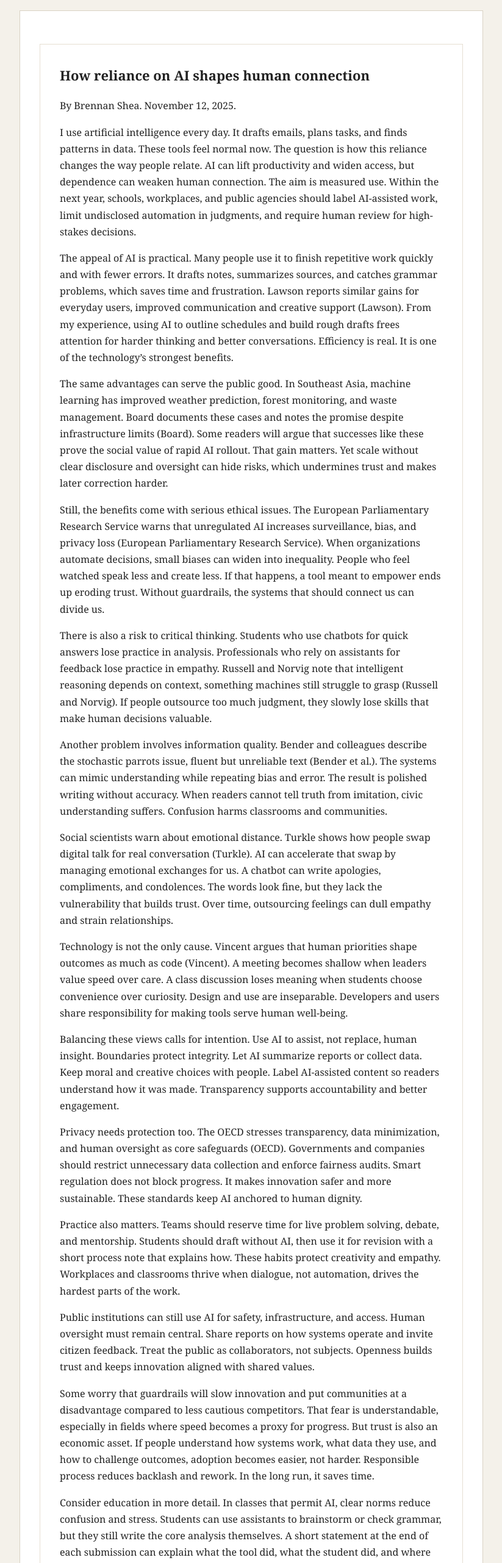
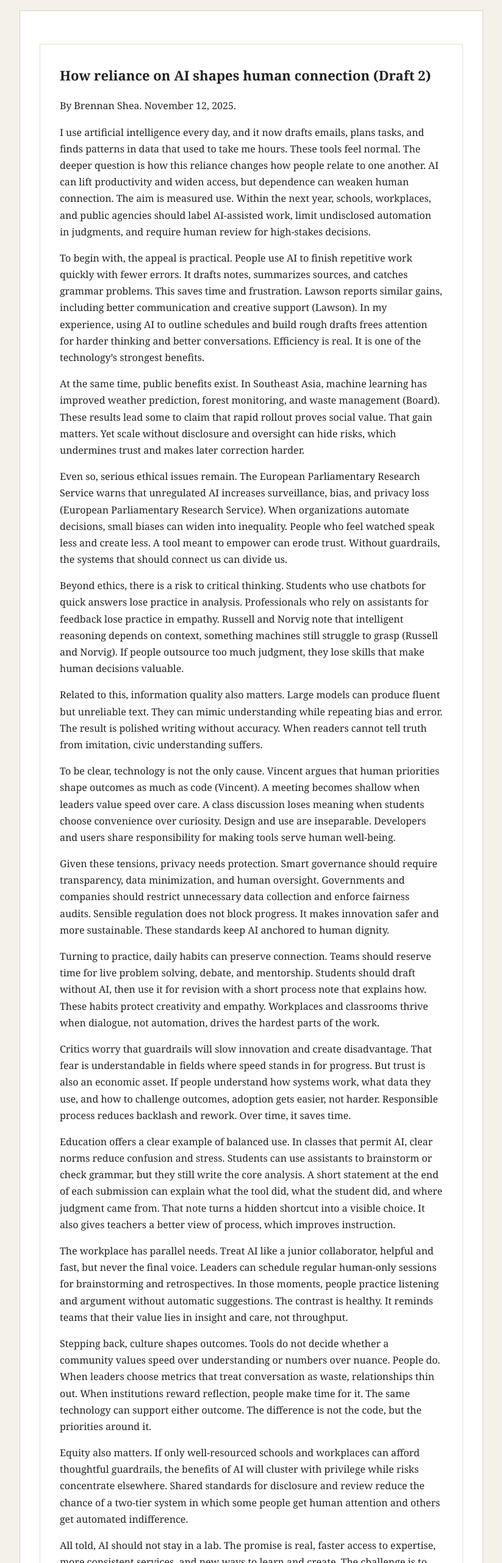
Before and after one commit to bshea-1/ENC-1102-Project, a plain HTML site: page index.html in a window 1280 px wide. Shown: the part 237-2800 px from the top of the page at 61% size, without its empty margins (228-1051 px from the left). Drawn offline with Linux system fonts and the light colour scheme.

Commit message:
Fixed Formatting

```diff
--- a/index.html
+++ b/index.html
@@ -41,31 +41,25 @@
       <section id="draft2" role="tabpanel" class="active" aria-labelledby="tab-draft2">
         <div class="card">
           <article>
-            <h2>How reliance on AI shapes human connection</h2>
+            <h2>How reliance on AI shapes human connection (Draft 2)</h2>
             <div class="meta">By Brennan Shea. November 12, 2025.</div>
-            <p>I use artificial intelligence every day. It drafts emails, plans tasks, and finds patterns in data. These tools feel normal now. The question is how this reliance changes the way people relate. AI can lift productivity and widen access, but dependence can weaken human connection. The aim is measured use. Within the next year, schools, workplaces, and public agencies should label AI-assisted work, limit undisclosed automation in judgments, and require human review for high-stakes decisions.</p>
-            <p>The appeal of AI is practical. Many people use it to finish repetitive work quickly and with fewer errors. It drafts notes, summarizes sources, and catches grammar problems, which saves time and frustration. Lawson reports similar gains for everyday users, improved communication and creative support (Lawson). From my experience, using AI to outline schedules and build rough drafts frees attention for harder thinking and better conversations. Efficiency is real. It is one of the technology’s strongest benefits.</p>
-            <p>The same advantages can serve the public good. In Southeast Asia, machine learning has improved weather prediction, forest monitoring, and waste management. Board documents these cases and notes the promise despite infrastructure limits (Board). Some readers will argue that successes like these prove the social value of rapid AI rollout. That gain matters. Yet scale without clear disclosure and oversight can hide risks, which undermines trust and makes later correction harder.</p>
-            <p>Still, the benefits come with serious ethical issues. The European Parliamentary Research Service warns that unregulated AI increases surveillance, bias, and privacy loss (European Parliamentary Research Service). When organizations automate decisions, small biases can widen into inequality. People who feel watched speak less and create less. If that happens, a tool meant to empower ends up eroding trust. Without guardrails, the systems that should connect us can divide us.</p>
-            <p>There is also a risk to critical thinking. Students who use chatbots for quick answers lose practice in analysis. Professionals who rely on assistants for feedback lose practice in empathy. Russell and Norvig note that intelligent reasoning depends on context, something machines still struggle to grasp (Russell and Norvig). If people outsource too much judgment, they slowly lose skills that make human decisions valuable.</p>
-            <p>Another problem involves information quality. Bender and colleagues describe the stochastic parrots issue, fluent but unreliable text (Bender et al.). The systems can mimic understanding while repeating bias and error. The result is polished writing without accuracy. When readers cannot tell truth from imitation, civic understanding suffers. Confusion harms classrooms and communities.</p>
-            <p>Social scientists warn about emotional distance. Turkle shows how people swap digital talk for real conversation (Turkle). AI can accelerate that swap by managing emotional exchanges for us. A chatbot can write apologies, compliments, and condolences. The words look fine, but they lack the vulnerability that builds trust. Over time, outsourcing feelings can dull empathy and strain relationships.</p>
-            <p>Technology is not the only cause. Vincent argues that human priorities shape outcomes as much as code (Vincent). A meeting becomes shallow when leaders value speed over care. A class discussion loses meaning when students choose convenience over curiosity. Design and use are inseparable. Developers and users share responsibility for making tools serve human well-being.</p>
-            <p>Balancing these views calls for intention. Use AI to assist, not replace, human insight. Boundaries protect integrity. Let AI summarize reports or collect data. Keep moral and creative choices with people. Label AI-assisted content so readers understand how it was made. Transparency supports accountability and better engagement.</p>
-            <p>Privacy needs protection too. The OECD stresses transparency, data minimization, and human oversight as core safeguards (OECD). Governments and companies should restrict unnecessary data collection and enforce fairness audits. Smart regulation does not block progress. It makes innovation safer and more sustainable. These standards keep AI anchored to human dignity.</p>
-            <p>Practice also matters. Teams should reserve time for live problem solving, debate, and mentorship. Students should draft without AI, then use it for revision with a short process note that explains how. These habits protect creativity and empathy. Workplaces and classrooms thrive when dialogue, not automation, drives the hardest parts of the work.</p>
-            <p>Public institutions can still use AI for safety, infrastructure, and access. Human oversight must remain central. Share reports on how systems operate and invite citizen feedback. Treat the public as collaborators, not subjects. Openness builds trust and keeps innovation aligned with shared values.</p>
-            <p>Some worry that guardrails will slow innovation and put communities at a disadvantage compared to less cautious competitors. That fear is understandable, especially in fields where speed becomes a proxy for progress. But trust is also an economic asset. If people understand how systems work, what data they use, and how to challenge outcomes, adoption becomes easier, not harder. Responsible process reduces backlash and rework. In the long run, it saves time.</p>
-            <p>Consider education in more detail. In classes that permit AI, clear norms reduce confusion and stress. Students can use assistants to brainstorm or check grammar, but they still write the core analysis themselves. A short statement at the end of each submission can explain what the tool did, what the student did, and where judgment came from. That note turns a hidden shortcut into a visible choice. It also gives teachers a better view of the process, which is useful feedback for instruction.</p>
-            <p>The workplace has parallel needs. Teams that rely on AI for planning or drafting should treat the system like a junior collaborator: helpful, fast, and never the final voice. Leaders can schedule regular “human-only” sessions for brainstorming or retrospective conversations. In those moments, people practice listening and argument without the net of automatic suggestions. The contrast is healthy. It reminds teams that their value lies in insight and care, not just throughput.</p>
-            <p>High-stakes decisions deserve special protection. If a model screens loans, grades essays, flags medical images, or prioritizes social services, it should not operate in the dark. People who are affected need to know how to ask questions, request review, and appeal outcomes to a person with authority to change them. That path should be simple and fast. Otherwise, the appearance of efficiency wins while fairness and dignity lose.</p>
-            <p>Culture shapes all of this. Tools do not decide whether a community values speed over understanding or numbers over nuance. People do. When leaders choose metrics that treat conversation as waste, relationships thin out. When institutions reward reflection, people make time for it. The same technology can support either outcome. The difference is not the code, but the priorities around it.</p>
-            <p>There are also concrete design choices that keep AI relational instead of isolating. One choice is friction. If an assistant writes a response for you, the interface can require a short edit before sending. That pause invites voice and accountability. Another choice is visibility. Systems can show the sources behind a claim, not just a polished paragraph. A third choice is reciprocity. Instead of doing tasks invisibly, tools can teach while helping, explaining why a suggestion fits and what tradeoffs it carries. Each of these choices keeps the person in the loop.</p>
-            <p>Critics sometimes argue that people already outsource judgment to institutions and experts, so worrying about AI is just nostalgia. But the scale and speed of computation make this wave different. A single model can shape millions of interactions in a day, often with a tone that sounds authoritative even when it is uncertain. That reach demands higher standards for evidence, consent, and correction than most past tools required.</p>
-            <p>It is also worth naming the equity angle. If only well-resourced schools and workplaces can afford thoughtful guardrails, then the benefits of AI will cluster with privilege while risks concentrate elsewhere. That pattern already appears in other technologies, from broadband to digital identification. Shared standards for disclosure and review reduce the chance of a two-tier system in which some people get human attention and others get automated indifference.</p>
-            <p>None of this implies that AI should stay in a lab. The promise is real: faster access to expertise, more consistent service delivery, new ways to learn and create. The challenge is to pursue those gains without draining the human contact that gives work and learning their meaning. In practice, that means writing policies that are short, clear, and lived—not just filed. It means treating labels and process notes as habits, not hurdles. And it means honoring slowness at the moments where speed would break trust.</p>
-            <p>The question is not whether AI helps or harms. The question is how we choose to use it. AI can expand knowledge, simplify tasks, and improve services. It can also dull empathy, spread bias, and narrow curiosity if left unchecked. The future depends on our willingness to slow down, label help, and stay accountable. Pair efficiency with ethics, and curiosity with care, so AI supports, not replaces, the human connection that defines us.</p>
-            <p>My own habits have changed during this project. I still use AI for outlines and checks, but I try to pause before accepting the first draft. I ask whether the sentence sounds like me, whether the claim has a source I can read, and whether the suggestion would land well with the person on the other side. That pause takes a minute. It often saves an apology later. It feels like the difference between sending words and sending attention.</p>
+            <p>I use artificial intelligence every day, and it now drafts emails, plans tasks, and finds patterns in data that used to take me hours. These tools feel normal. The deeper question is how this reliance changes how people relate to one another. AI can lift productivity and widen access, but dependence can weaken human connection. The aim is measured use. Within the next year, schools, workplaces, and public agencies should label AI-assisted work, limit undisclosed automation in judgments, and require human review for high-stakes decisions.</p>
+            <p>To begin with, the appeal is practical. People use AI to finish repetitive work quickly with fewer errors. It drafts notes, summarizes sources, and catches grammar problems. This saves time and frustration. Lawson reports similar gains, including better communication and creative support (Lawson). In my experience, using AI to outline schedules and build rough drafts frees attention for harder thinking and better conversations. Efficiency is real. It is one of the technology’s strongest benefits.</p>
+            <p>At the same time, public benefits exist. In Southeast Asia, machine learning has improved weather prediction, forest monitoring, and waste management (Board). These results lead some to claim that rapid rollout proves social value. That gain matters. Yet scale without disclosure and oversight can hide risks, which undermines trust and makes later correction harder.</p>
+            <p>Even so, serious ethical issues remain. The European Parliamentary Research Service warns that unregulated AI increases surveillance, bias, and privacy loss (European Parliamentary Research Service). When organizations automate decisions, small biases can widen into inequality. People who feel watched speak less and create less. A tool meant to empower can erode trust. Without guardrails, the systems that should connect us can divide us.</p>
+            <p>Beyond ethics, there is a risk to critical thinking. Students who use chatbots for quick answers lose practice in analysis. Professionals who rely on assistants for feedback lose practice in empathy. Russell and Norvig note that intelligent reasoning depends on context, something machines still struggle to grasp (Russell and Norvig). If people outsource too much judgment, they lose skills that make human decisions valuable.</p>
+            <p>Related to this, information quality also matters. Large models can produce fluent but unreliable text. They can mimic understanding while repeating bias and error. The result is polished writing without accuracy. When readers cannot tell truth from imitation, civic understanding suffers.</p>
+            <p>To be clear, technology is not the only cause. Vincent argues that human priorities shape outcomes as much as code (Vincent). A meeting becomes shallow when leaders value speed over care. A class discussion loses meaning when students choose convenience over curiosity. Design and use are inseparable. Developers and users share responsibility for making tools serve human well-being.</p>
+            <p>Given these tensions, privacy needs protection. Smart governance should require transparency, data minimization, and human oversight. Governments and companies should restrict unnecessary data collection and enforce fairness audits. Sensible regulation does not block progress. It makes innovation safer and more sustainable. These standards keep AI anchored to human dignity.</p>
+            <p>Turning to practice, daily habits can preserve connection. Teams should reserve time for live problem solving, debate, and mentorship. Students should draft without AI, then use it for revision with a short process note that explains how. These habits protect creativity and empathy. Workplaces and classrooms thrive when dialogue, not automation, drives the hardest parts of the work.</p>
+            <p>Critics worry that guardrails will slow innovation and create disadvantage. That fear is understandable in fields where speed stands in for progress. But trust is also an economic asset. If people understand how systems work, what data they use, and how to challenge outcomes, adoption gets easier, not harder. Responsible process reduces backlash and rework. Over time, it saves time.</p>
+            <p>Education offers a clear example of balanced use. In classes that permit AI, clear norms reduce confusion and stress. Students can use assistants to brainstorm or check grammar, but they still write the core analysis. A short statement at the end of each submission can explain what the tool did, what the student did, and where judgment came from. That note turns a hidden shortcut into a visible choice. It also gives teachers a better view of process, which improves instruction.</p>
+            <p>The workplace has parallel needs. Treat AI like a junior collaborator, helpful and fast, but never the final voice. Leaders can schedule regular human-only sessions for brainstorming and retrospectives. In those moments, people practice listening and argument without automatic suggestions. The contrast is healthy. It reminds teams that their value lies in insight and care, not throughput.</p>
+            <p>Stepping back, culture shapes outcomes. Tools do not decide whether a community values speed over understanding or numbers over nuance. People do. When leaders choose metrics that treat conversation as waste, relationships thin out. When institutions reward reflection, people make time for it. The same technology can support either outcome. The difference is not the code, but the priorities around it.</p>
+            <p>Equity also matters. If only well-resourced schools and workplaces can afford thoughtful guardrails, the benefits of AI will cluster with privilege while risks concentrate elsewhere. Shared standards for disclosure and review reduce the chance of a two-tier system in which some people get human attention and others get automated indifference.</p>
+            <p>All told, AI should not stay in a lab. The promise is real, faster access to expertise, more consistent services, and new ways to learn and create. The challenge is to pursue those gains without draining the human contact that gives work and learning their meaning. In practice, write policies that are short, clear, and lived. Treat labels and process notes as habits, not hurdles. Honor slowness when speed would break trust.</p>
+            <p>In the end, the question is not whether AI helps or harms. The question is how we choose to use it. AI can expand knowledge, simplify tasks, and improve services. It can also dull empathy, spread bias, and narrow curiosity if left unchecked. The future depends on our willingness to slow down, label help, and stay accountable. Pair efficiency with ethics, and curiosity with care, so AI supports, not replaces, the human connection that defines us.</p>
+            <p>My habits reflect this approach. I still use AI for outlines and checks, but I pause before accepting the first draft. I ask whether the sentence sounds like me, whether the claim has a source I can read, and whether the suggestion would land well with the person on the other side. That pause takes a minute. It often saves an apology later. It feels like the difference between sending words and sending attention.</p>
           </article>
         </div>
       </section>
@@ -74,7 +68,7 @@
       <section id="draft1" role="tabpanel" aria-labelledby="tab-draft1">
         <div class="card">
           <article>
-            <h2>How reliance on AI shapes human connection</h2>
+            <h2>How reliance on AI shapes human connection (Draft 1)</h2>
             <div class="meta">By Brennan Shea. November 3, 2025.</div>
             <p>I use artificial intelligence every day. It helps me draft emails, plan tasks, and find patterns in data. These tools feel natural now. Yet as their use expands, I often wonder how this growing reliance changes the way people relate to one another. Artificial intelligence can lift productivity and widen access, but unchecked dependence may weaken real human connection. The goal is not to reject AI but to manage its place responsibly in modern life.</p>
             <p>To understand the appeal of AI, it helps to look at its practical benefits. Many users rely on AI to complete repetitive tasks quickly and accurately. It drafts notes, summarizes information, and corrects grammar errors, saving people both time and frustration. Lawson highlights these effects, noting how AI enhances communication and creativity for everyday users (Lawson). From my experience, using AI to organize schedules and generate drafts frees mental space for deeper thought and more meaningful conversation. This efficiency represents one of the technology’s greatest strengths.</p>
@@ -88,7 +82,7 @@
             <p>Just as systems need oversight, people need practice. Teams should reserve time for live problem-solving, debate, and mentorship. Students should write first drafts without AI before using it for revision. These steps preserve creativity and empathy. In both workplaces and classrooms, collaboration grows stronger when people rely on dialogue, not automation, to solve problems.</p>
             <p>Education shows how balance can succeed. Teachers can integrate AI as a brainstorming aid while reinforcing original thought. Asking students to explain how AI shaped their work builds accountability and reflection. These habits teach digital ethics and reinforce the value of authenticity in writing and discussion. When guided carefully, AI becomes a tool for growth, not avoidance.</p>
             <p>Public institutions face similar challenges. They can apply AI to improve public safety, manage infrastructure, and expand access to information. Yet human oversight must remain central. Publishing clear reports about how AI systems operate and inviting citizen feedback promote transparency. Treating the public as collaborators rather than subjects builds civic trust and ensures that innovation aligns with shared values.</p>
-            <p>In the end, the question is not whether AI helps or harms but how humans choose to use it. Artificial intelligence magnifies both our strengths and our weaknesses. It can expand knowledge, streamline systems, and improve lives. It can also reduce empathy, spread bias, and dull creativity if left unchecked. The future depends on our willingness to slow down, reflect, and stay accountable. By pairing efficiency with ethics, and curiosity with care, we can ensure that AI supports—not replaces—the human connection that defines us.</p>
+            <p>In the end, the question is not whether AI helps or harms but how humans choose to use it. Artificial intelligence magnifies both our strengths and our weaknesses. It can expand knowledge, streamline systems, and improve lives. It can also reduce empathy, spread bias, and dull creativity if left unchecked. The future depends on our willingness to slow down, reflect, and stay accountable. By pairing efficiency with ethics, and curiosity with care, we can ensure that AI supports, not replaces, the human connection that defines us.</p>
           </article>
         </div>
       </section>
@@ -112,7 +106,7 @@
       <section id="reflection" role="tabpanel" aria-labelledby="tab-reflection">
         <div class="card">
           <h2>Reflection</h2>
-          <p>Writing this project taught me how to connect evidence, purpose, and audience into one sustained argument. At first, I saw research writing as formal and distant, but ENC 1102 helped me see it as a process of choice and clarity. I had to decide what claim mattered, why readers should care, and how sources could guide reasoning without taking control of it. My goal was to balance analysis and simplicity so that the essay could read like a conversation about real consequences. Revision played the biggest role in growth. Early drafts felt mechanical. Later ones focused more on cause and effect, tone, and smooth transitions. I also learned to cut vague language and choose verbs that show intent. Citing sources correctly built credibility and rhythm. More than anything, I learned to treat writing as an act of thinking out loud, where each paragraph tests an idea against evidence. This reflection represents how ENC 1102 changed my understanding of writing from a grade-driven task to a form of inquiry and expression. It is about learning to write with both discipline and curiosity, which are the same skills that make responsible research possible.</p>
+          <p>Writing this project taught me how to connect evidence, purpose, and audience into one sustained argument. At first, I saw research writing as formal and distant, but ENC 1102 helped me see it as a process of choice and clarity. I had to decide what claim mattered, why readers should care, and how sources could guide reasoning without taking control of it. My goal was to balance analysis and simplicity so that the essay could read like a conversation about real consequences. Revision played the biggest role in growth. Early drafts felt mechanical. Later ones focused more on cause and effect, tone, and smooth transitions. I also learned to cut vague language and choose verbs that show intent. Citing sources correctly built credibility and rhythm. More than anything, I learned to treat writing as an act of thinking out loud, where each paragraph tests an idea against evidence. This reflection represents how ENC 1102 changed my understanding of writing from a grade-driven task to a form of inquiry and expression. It is about learning to write with both discipline and curiosity, which are the same skills that make responsible research possible. Regarding AI, I have used models such as GPT-5 to overall ask for opinion on my work (how it can be objectively improved). In this sense, it helped me add context to my writing, due to my audience’s prior knowledge before reading the blog.</p>
         </div>
       </section>
     </main>
```
